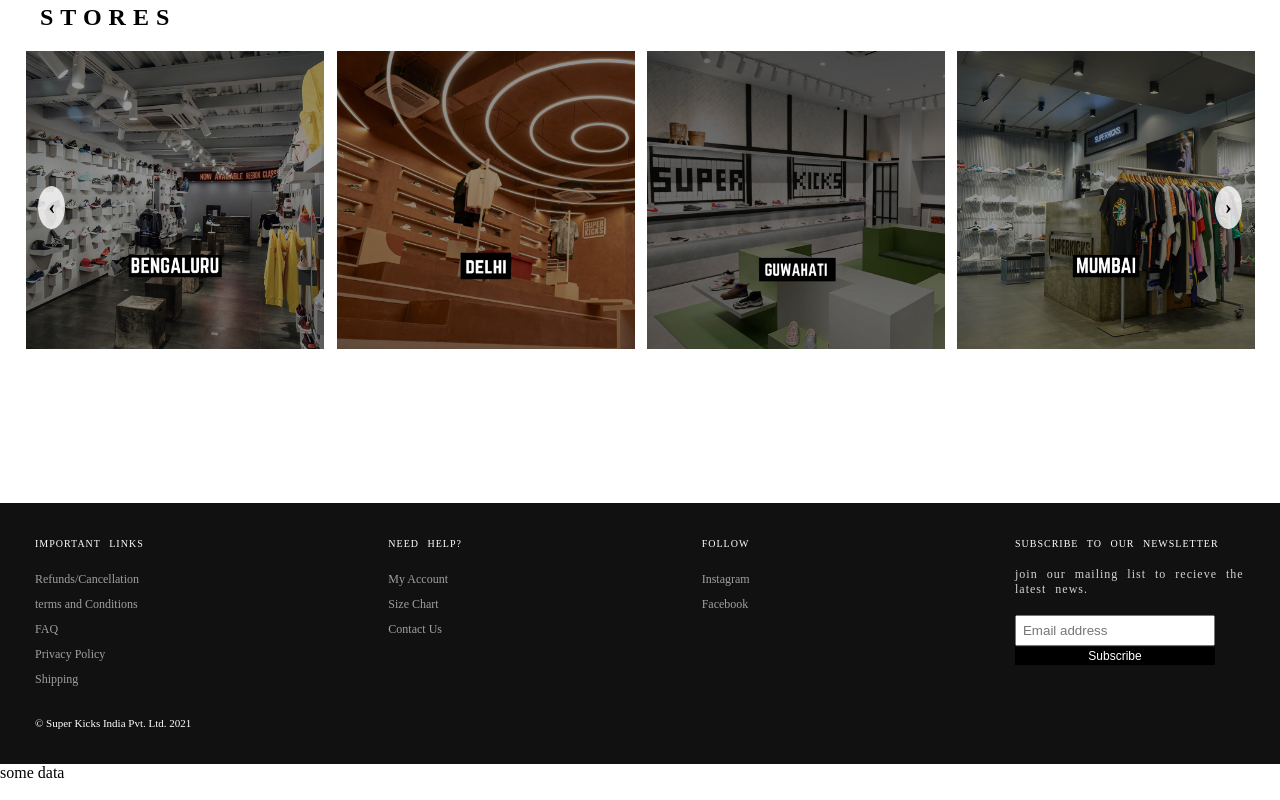
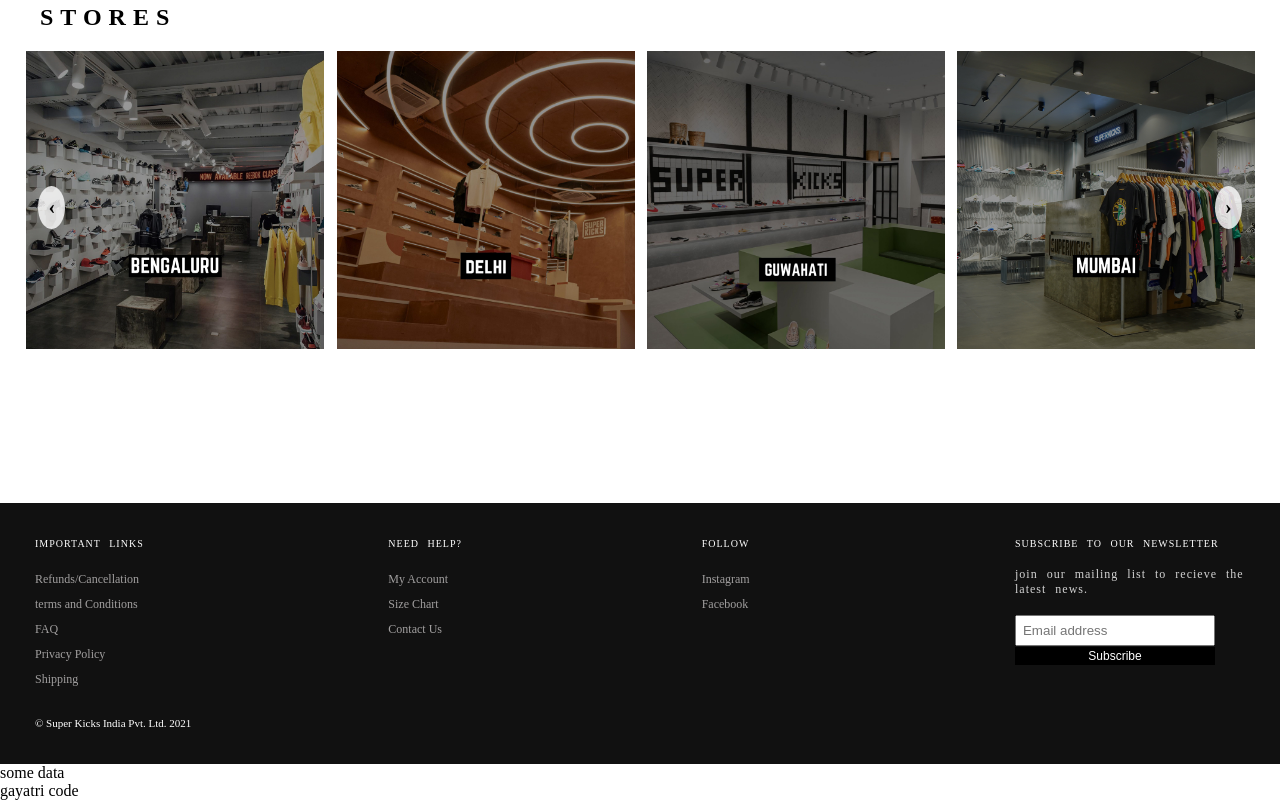
Before and after one commit to Chandan2485/superkicks, a plain HTML site: page home/home.html in a window 1280 px wide. Shown: the part 1823-2623 px from the top of the page. Drawn offline with Linux system fonts and the light colour scheme.

```diff
--- a/home/home.html
+++ b/home/home.html
@@ -206,6 +206,7 @@
     </footer>
 
     <div>some data</div>
+    <div>gayatri code</div>
 
 
 
```
